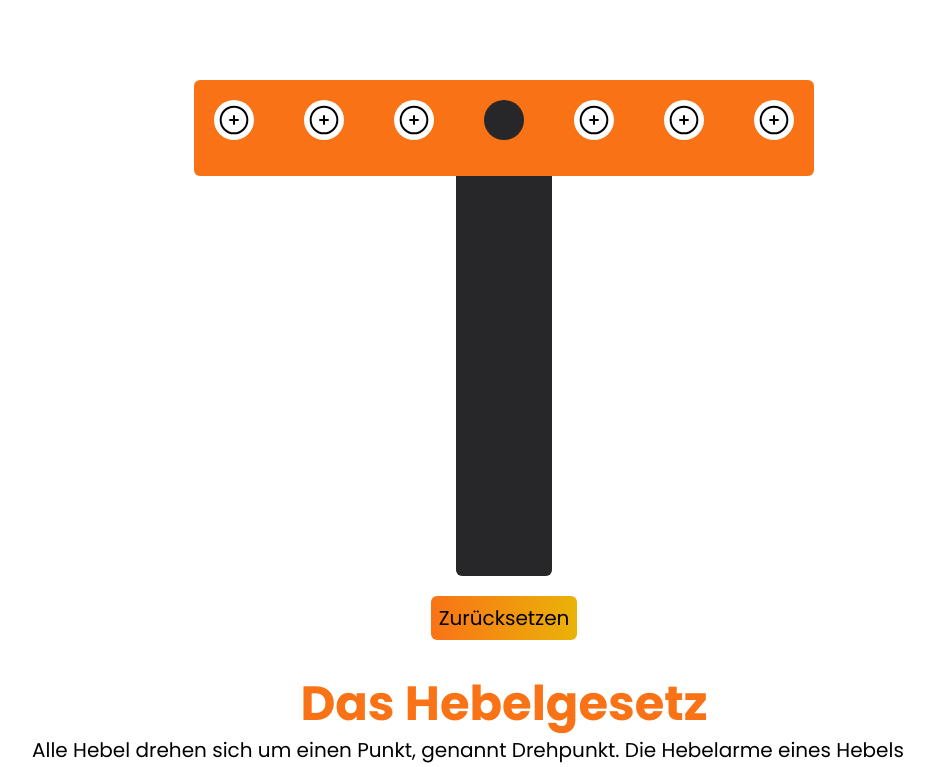
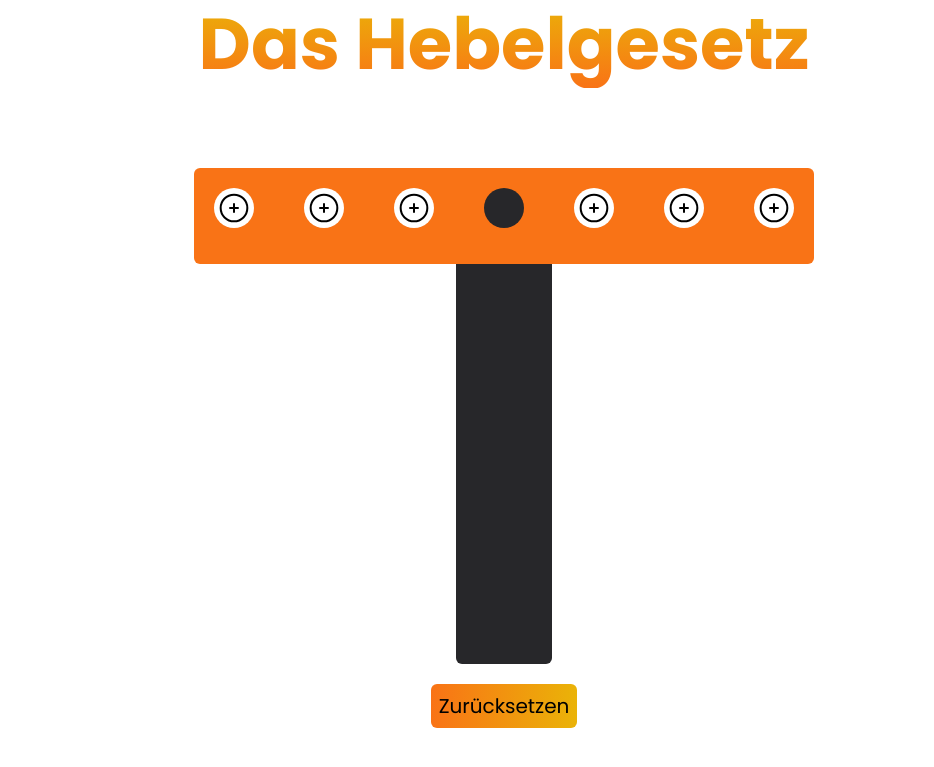
Before and after one commit to Diego-Della-Vecchia/hebel-gesetz, a Svelte app in the folder hebel-gesetz/: page / in a window 1280 px wide. Shown: the top 767 px of the page, without its empty margins (136-1070 px from the left). Built offline with nearby package versions, Linux system fonts and the light colour scheme; a web font is replaced by a local one.

Commit message:
Move text

```diff
--- a/hebel-gesetz/src/App.svelte
+++ b/hebel-gesetz/src/App.svelte
@@ -4,10 +4,11 @@
   import Paragraph from "./lib/paragraph.svelte"
 </script>
 
+<h1 class="text-5xl md:text-7xl font-poppins font-bold text-center text-transparent bg-gradient-to-t from-orange-500 to-yellow-500 bg-clip-text w-full p-2">Das Hebelgesetz</h1>
 
 <Scale />
 <div class="-translate-y-20">
-  <Paragraph title="Das Hebelgesetz " text="Alle Hebel drehen sich um einen Punkt, genannt Drehpunkt. Die Hebelarme eines Hebels beschriftet man l1 und l2. Für das Hebelgesetz wichtig ist das Produkt von l * F. In der Formel beschreibt l den Abstand zwischen Drehpunkt und dem Gewicht, das am zugehörigen Hebelarm hängt. Diese Formel kann man brauchen, um zu entscheiden, ob ein Hebelarm ausgeglichen ist.
+  <Paragraph title="" text="Alle Hebel drehen sich um einen Punkt, genannt Drehpunkt. Die Hebelarme eines Hebels beschriftet man l1 und l2. Für das Hebelgesetz wichtig ist das Produkt von l * F. In der Formel beschreibt l den Abstand zwischen Drehpunkt und dem Gewicht, das am zugehörigen Hebelarm hängt. Diese Formel kann man brauchen, um zu entscheiden, ob ein Hebelarm ausgeglichen ist.
 "/>
 <Paragraph title="Ausgeglichene Hebel" text="Wenn das Produkt Kraft und Hebelarm beider Arme gleich groß ist, ist der Hebel ausgeglichen. Ein Beispiel davon ist eine Wippe, wenn zwei gleich schwere Kinder auf beiden Seiten sitzen, ist die Wippe ausgeglichen."/>
 <Paragraph title="Kraft- und Lastarm" text="Diese Gesetzlichkeiten können aber auch gebraucht werden, um Kraft zu sparen.  Man unterscheidet zwischen Kraft- und Lastarm. Der Lastarm ist der Hebelarm, auf der sich die zu bewegende Last befindet, bei einer Astschere sind das die Klingen, der Kraftarm ist der Hebelarm, der versucht die Last zu bewegen, bei einer Astschere ist das der Griff. Der Lastarm muss dabei immer kürzer sein als der Kraftarm, damit das Produkt von dem Kraftarm * F gleich groß ist wie Lastarm * F, obwohl weniger Gewicht am Kraftarm hängt. Deshalb nennt man Hebel auch Kraftwandler."/>
```
